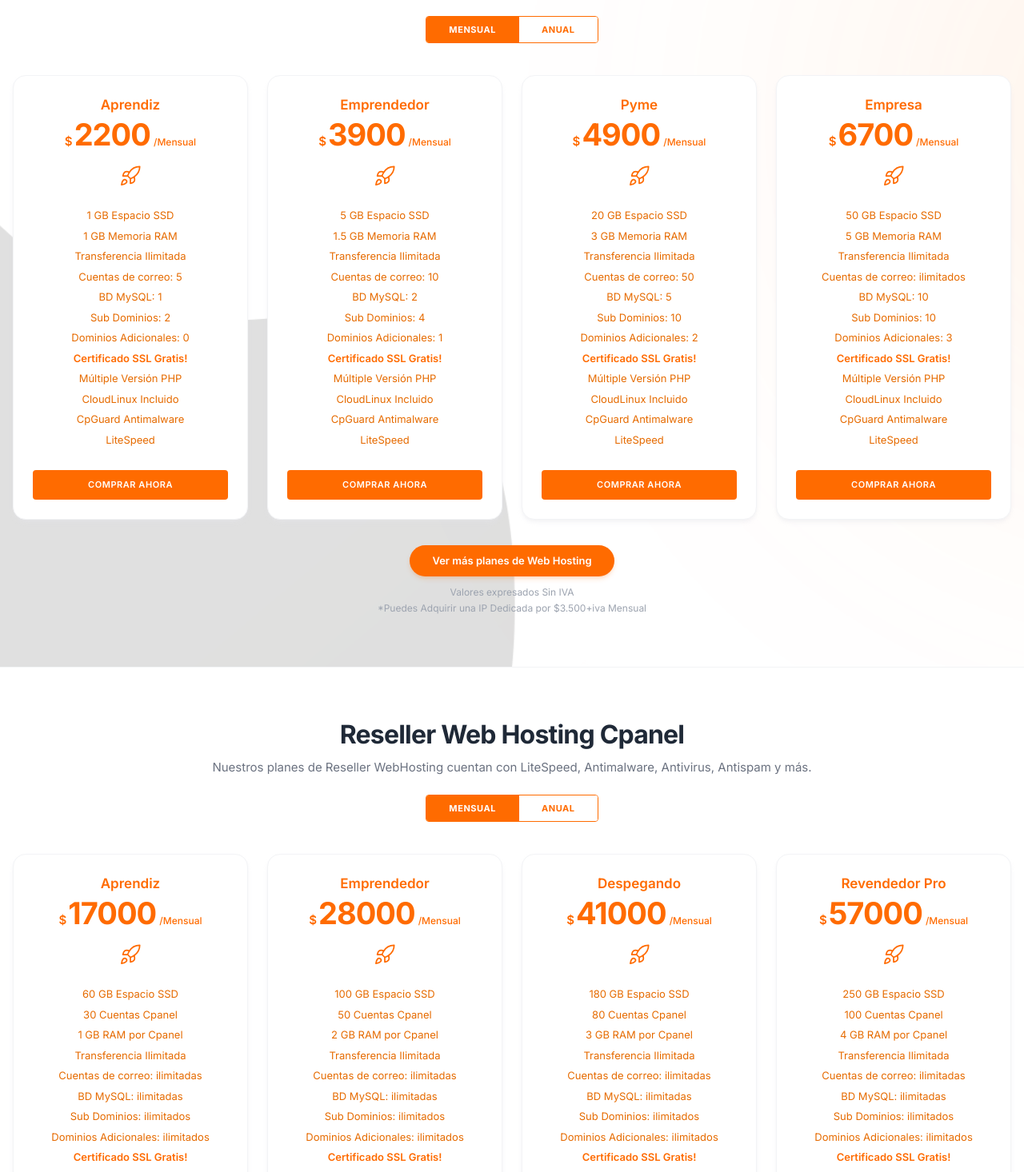
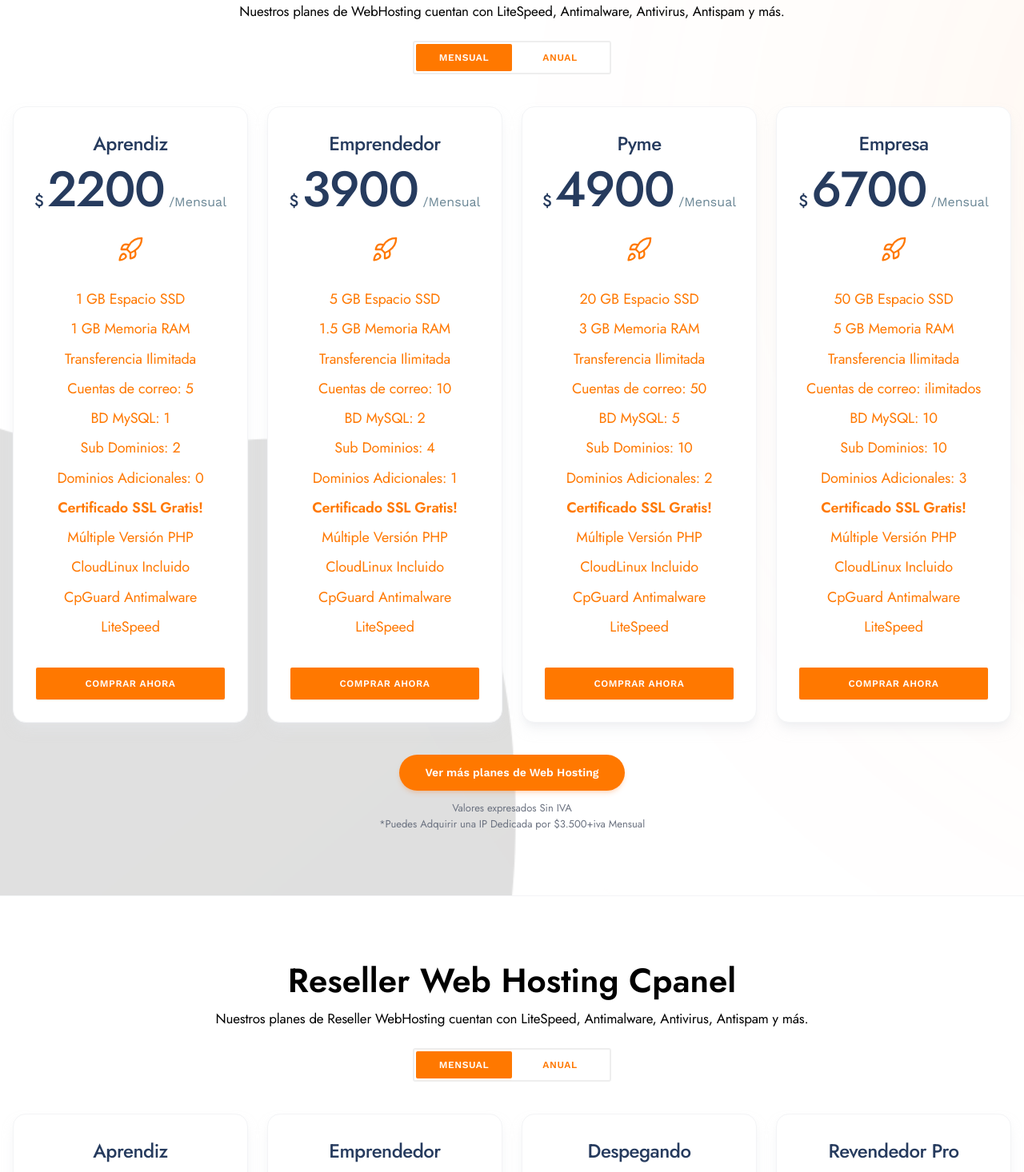
Before and after one commit to MajajiCL/oneservidores-web, a Next.js app: page / in a window 1280 px wide. Shown: the part 880-2346 px from the top of the page at 80% size. Built offline with nearby package versions, Linux system fonts and the light colour scheme.

Commit message:
Apply true authentic Elementor typography: Jost and Work Sans with exact color #263B5E and sizing

```diff
--- a/app/globals.css
+++ b/app/globals.css
@@ -1,12 +1,13 @@
-@import url("https://fonts.googleapis.com/css2?family=Inter:wght@300;400;500;600;700;800;900&family=Montserrat:wght@400;500;600;700;800;900&family=Roboto:wght@400;500;700&display=swap");
+@import url("https://fonts.googleapis.com/css2?family=Jost:ital,wght@0,300;0,400;0,500;0,600;0,700;0,800;0,900;1,400;1,600&family=Work+Sans:wght@400;500;600;700&display=swap");
 
 @tailwind base;
 @tailwind components;
 @tailwind utilities;
 
 :root {
-  --color-brand: #FF6B00;
-  --color-brand-hover: #E66000;
+  --color-brand: #FF7800;
+  --color-brand-hover: #E66B00;
+  --color-navy: #263B5E;
 }
 
 html {
@@ -16,20 +17,21 @@ html {
 html, body {
   background: #ffffff;
   color: #333333;
-  font-family: 'Inter', -apple-system, BlinkMacSystemFont, "Segoe UI", Roboto, sans-serif;
+  font-family: 'Jost', sans-serif;
   -webkit-font-smoothing: antialiased;
   text-rendering: optimizeLegibility;
-  font-size: 16px;
-  line-height: 1.5;
 }
 
 h1, h2, h3, h4, h5, h6 {
-  font-family: 'Inter', sans-serif;
-  color: #111827;
+  font-family: 'Jost', sans-serif;
+}
+
+.font-work-sans {
+  font-family: 'Work Sans', sans-serif;
 }
 
 ::selection {
-  background: #FF6B00;
+  background: #FF7800;
   color: #ffffff;
 }
 
@@ -45,5 +47,5 @@ h1, h2, h3, h4, h5, h6 {
   border-radius: 6px;
 }
 ::-webkit-scrollbar-thumb:hover {
-  background: #FF6B00;
+  background: #FF7800;
 }
--- a/components/home/hosting-pricing.tsx
+++ b/components/home/hosting-pricing.tsx
@@ -74,7 +74,7 @@ export function HostingPricing() {
   const [billing, setBilling] = useState<"monthly" | "annual">("monthly");
 
   return (
-    <section id="planes-hosting" className="relative py-16 bg-white overflow-hidden border-b border-gray-100">
+    <section id="planes-hosting" className="relative py-20 bg-white overflow-hidden border-b border-gray-100">
       {/* Background overlay idéntico al de Hostiko Elementor original */}
       <div className="absolute inset-0 z-0 pointer-events-none opacity-40">
         <Image
@@ -86,25 +86,25 @@ export function HostingPricing() {
       </div>
 
       <div className="container relative z-10">
-        {/* Section Header con tamaños idénticos a Elementor (h2: 32px) */}
-        <div className="text-center max-w-3xl mx-auto space-y-2.5 mb-10">
-          <h2 className="text-[32px] font-bold text-[#1f2937] tracking-tight leading-tight">
+        {/* Section Header con medidas y fuentes originales exactas: Jost 42px font-weight 600 color #000000 */}
+        <div className="text-center max-w-3xl mx-auto space-y-2 mb-10">
+          <h2 className="text-[42px] font-semibold text-black tracking-normal leading-tight font-['Jost']">
             Web Hosting Cpanel
           </h2>
-          <p className="text-[15px] text-gray-500 font-normal">
+          <p className="text-[17px] text-black font-normal tracking-[-0.2px] font-['Jost']">
             Nuestros planes de WebHosting cuentan con LiteSpeed, Antimalware, Antivirus, Antispam y más.
           </p>
 
-          {/* Authentic Switcher [MENSUAL] [ANUAL] */}
-          <div className="pt-3 flex items-center justify-center">
-            <div className="inline-flex rounded border border-[#FF6B00] overflow-hidden shadow-xs">
+          {/* Authentic Switcher [MENSUAL] [ANUAL]: Work Sans 12px font-weight 600 uppercase */}
+          <div className="pt-4 flex items-center justify-center">
+            <div className="inline-flex rounded-[3px] border-2 border-[#eee] bg-white overflow-hidden p-0.5">
               <button
                 type="button"
                 onClick={() => setBilling("monthly")}
-                className={`px-7 py-2 text-[11px] font-bold uppercase tracking-wider transition-all ${
+                className={`w-[120px] py-2 text-[12px] font-semibold uppercase tracking-wider font-work-sans transition-all rounded-[2px] ${
                   billing === "monthly"
-                    ? "bg-[#FF6B00] text-white"
-                    : "bg-white text-[#FF6B00] hover:bg-orange-50"
+                    ? "bg-[#FF7800] text-white"
+                    : "bg-white text-[#FF7800] hover:bg-orange-50/50"
                 }`}
               >
                 MENSUAL
@@ -112,10 +112,10 @@ export function HostingPricing() {
               <button
                 type="button"
                 onClick={() => setBilling("annual")}
-                className={`px-7 py-2 text-[11px] font-bold uppercase tracking-wider transition-all border-l border-[#FF6B00] ${
+                className={`w-[120px] py-2 text-[12px] font-semibold uppercase tracking-wider font-work-sans transition-all rounded-[2px] ${
                   billing === "annual"
-                    ? "bg-[#FF6B00] text-white"
-                    : "bg-white text-[#FF6B00] hover:bg-orange-50"
+                    ? "bg-[#FF7800] text-white"
+                    : "bg-white text-[#FF7800] hover:bg-orange-50/50"
                 }`}
               >
                 ANUAL
@@ -124,7 +124,13 @@ export function HostingPricing() {
           </div>
         </div>
 
-        {/* 4 Cards Grid con tamaños y tipografía exactos */}
+        {/* 4 Cards Grid con las especificaciones exactas:
+            h4: Jost 24px, weight 500, color #263B5E
+            p-price: Jost 62px, weight 500, color #263B5E
+            cal-name: Work Sans 16px, color #6A8695
+            p-list li: Jost 18px, letter-spacing -0.2px, color #FF7800
+            pricing-btn: Work Sans 12px, weight 600, uppercase, height 40px, rounded 2px
+        */}
         <div className="grid sm:grid-cols-2 lg:grid-cols-4 gap-6 items-stretch">
           {plans.map((p) => {
             const price = billing === "monthly" ? p.monthlyPrice : p.annualPrice;
@@ -133,34 +139,34 @@ export function HostingPricing() {
             return (
               <div
                 key={p.name}
-                className="bg-white rounded-2xl p-6 shadow-md shadow-gray-200/40 border border-gray-100 flex flex-col justify-between hover:shadow-xl transition-shadow text-center"
+                className="bg-white rounded-2xl p-7 shadow-lg shadow-gray-200/50 border border-gray-100 flex flex-col justify-between hover:shadow-2xl transition-shadow text-center"
               >
                 <div>
-                  {/* Plan Name */}
-                  <h3 className="text-[17px] font-semibold text-[#FF6B00] mb-1">
+                  {/* Plan Name: Jost 24px #263B5E */}
+                  <h4 className="text-[24px] font-medium text-[#263B5E] tracking-[-0.5px] font-['Jost'] mb-2">
                     {p.name}
-                  </h3>
+                  </h4>
 
-                  {/* Price exacto: 38px, no 60px */}
-                  <div className="flex items-baseline justify-center text-[#FF6B00] mb-3">
-                    <span className="text-[15px] font-semibold mr-0.5">$</span>
-                    <span className="text-[38px] font-bold tracking-tight leading-none">
+                  {/* Price: Currency $ + Jost 62px #263B5E + Work Sans 16px #6A8695 */}
+                  <div className="flex items-baseline justify-center mb-5">
+                    <span className="text-[20px] font-medium text-[#263B5E] mr-1">$</span>
+                    <span className="text-[62px] font-medium tracking-tight leading-none text-[#263B5E] font-['Jost']">
                       {price}
                     </span>
-                    <span className="text-[12px] font-medium ml-1 text-[#FF6B00]">
+                    <span className="text-[16px] font-normal text-[#6A8695] font-work-sans ml-1.5">
                       {period}
                     </span>
                   </div>
 
                   {/* Rocket Icon Original */}
-                  <div className="flex justify-center mb-5">
-                    <div className="h-10 w-10 flex items-center justify-center text-[#FF6B00]">
-                      <Rocket size={28} className="stroke-[1.5]" />
+                  <div className="flex justify-center mb-6">
+                    <div className="h-12 w-12 flex items-center justify-center text-[#FF7800]">
+                      <Rocket size={34} className="stroke-[1.6]" />
                     </div>
                   </div>
 
-                  {/* Lista de características: 13px con interlineado natural */}
-                  <ul className="space-y-1.5 text-[13px] font-normal text-[#E66B00] pb-5 leading-normal">
+                  {/* Lista de características: Jost 18px, letter-spacing -0.2px, color #FF7800 */}
+                  <ul className="space-y-2 text-[18px] font-normal text-[#FF7800] tracking-[-0.2px] font-['Jost'] pb-7 leading-relaxed">
                     <li>{p.ssd}</li>
                     <li>{p.ram}</li>
                     <li>{p.traffic}</li>
@@ -168,7 +174,7 @@ export function HostingPricing() {
                     <li>{p.mysql}</li>
                     <li>{p.subdomains}</li>
                     <li>{p.extraDomains}</li>
-                    <li className="font-semibold text-[#FF6B00]">Certificado SSL Gratis!</li>
+                    <li className="font-semibold">Certificado SSL Gratis!</li>
                     <li>Múltiple Versión PHP</li>
                     <li>CloudLinux Incluido</li>
                     <li>CpGuard Antimalware</li>
@@ -176,13 +182,13 @@ export function HostingPricing() {
                   </ul>
                 </div>
 
-                {/* Comprar Ahora */}
+                {/* Comprar Ahora: Work Sans 12px font-weight 600 uppercase */}
                 <div className="pt-2">
                   <a
                     href="https://portal.oneservidores.com/clientarea.php"
                     target="_blank"
                     rel="noopener noreferrer"
-                    className="w-full py-2.5 rounded bg-[#FF6B00] hover:bg-[#E66000] text-white font-semibold text-[11px] uppercase tracking-wider block transition shadow-xs"
+                    className="w-full h-[40px] flex items-center justify-center rounded-[2px] bg-[#FF7800] hover:bg-[#E66B00] text-white font-semibold text-[12px] uppercase tracking-wider font-work-sans transition shadow-sm"
                   >
                     COMPRAR AHORA
                   </a>
@@ -193,14 +199,14 @@ export function HostingPricing() {
         </div>
 
         {/* Botón inferior "Ver más planes de Web Hosting" */}
-        <div className="pt-8 flex flex-col items-center justify-center space-y-2.5">
+        <div className="pt-10 flex flex-col items-center justify-center space-y-3">
           <Link
             href="/hosting"
-            className="px-7 py-2.5 rounded-full bg-[#FF6B00] hover:bg-[#E66000] text-white font-semibold text-[13px] transition shadow-md shadow-orange-500/20"
+            className="px-8 py-3 rounded-full bg-[#FF7800] hover:bg-[#E66B00] text-white font-semibold text-[14px] font-work-sans transition shadow-md shadow-orange-500/20"
           >
             Ver más planes de Web Hosting
           </Link>
-          <div className="text-[12px] text-gray-400 text-center leading-relaxed">
+          <div className="text-[13px] text-gray-500 text-center font-['Jost']">
             Valores expresados Sin IVA<br />
             *Puedes Adquirir una IP Dedicada por $3.500+iva Mensual
           </div>
--- a/components/home/reseller-pricing.tsx
+++ b/components/home/reseller-pricing.tsx
@@ -54,27 +54,27 @@ export function ResellerPricing() {
   const [billing, setBilling] = useState<"monthly" | "annual">("monthly");
 
   return (
-    <section className="relative py-16 bg-white overflow-hidden border-b border-gray-100">
+    <section className="relative py-20 bg-white overflow-hidden border-b border-gray-100">
       <div className="container relative z-10">
         {/* Section Header */}
-        <div className="text-center max-w-3xl mx-auto space-y-2.5 mb-10">
-          <h2 className="text-[32px] font-bold text-[#1f2937] tracking-tight leading-tight">
+        <div className="text-center max-w-3xl mx-auto space-y-2 mb-10">
+          <h2 className="text-[42px] font-semibold text-black tracking-normal leading-tight font-['Jost']">
             Reseller Web Hosting Cpanel
           </h2>
-          <p className="text-[15px] text-gray-500 font-normal">
+          <p className="text-[17px] text-black font-normal tracking-[-0.2px] font-['Jost']">
             Nuestros planes de Reseller WebHosting cuentan con LiteSpeed, Antimalware, Antivirus, Antispam y más.
           </p>
 
           {/* Switcher [MENSUAL] [ANUAL] */}
-          <div className="pt-3 flex items-center justify-center">
-            <div className="inline-flex rounded border border-[#FF6B00] overflow-hidden shadow-xs">
+          <div className="pt-4 flex items-center justify-center">
+            <div className="inline-flex rounded-[3px] border-2 border-[#eee] bg-white overflow-hidden p-0.5">
               <button
                 type="button"
                 onClick={() => setBilling("monthly")}
-                className={`px-7 py-2 text-[11px] font-bold uppercase tracking-wider transition-all ${
+                className={`w-[120px] py-2 text-[12px] font-semibold uppercase tracking-wider font-work-sans transition-all rounded-[2px] ${
                   billing === "monthly"
-                    ? "bg-[#FF6B00] text-white"
-                    : "bg-white text-[#FF6B00] hover:bg-orange-50"
+                    ? "bg-[#FF7800] text-white"
+                    : "bg-white text-[#FF7800] hover:bg-orange-50/50"
                 }`}
               >
                 MENSUAL
@@ -82,10 +82,10 @@ export function ResellerPricing() {
               <button
                 type="button"
                 onClick={() => setBilling("annual")}
-                className={`px-7 py-2 text-[11px] font-bold uppercase tracking-wider transition-all border-l border-[#FF6B00] ${
+                className={`w-[120px] py-2 text-[12px] font-semibold uppercase tracking-wider font-work-sans transition-all rounded-[2px] ${
                   billing === "annual"
-                    ? "bg-[#FF6B00] text-white"
-                    : "bg-white text-[#FF6B00] hover:bg-orange-50"
+                    ? "bg-[#FF7800] text-white"
+                    : "bg-white text-[#FF7800] hover:bg-orange-50/50"
                 }`}
               >
                 ANUAL
@@ -94,7 +94,7 @@ export function ResellerPricing() {
           </div>
         </div>
 
-        {/* 4 Cards Grid con proporciones exactas */}
+        {/* 4 Cards Grid */}
         <div className="grid sm:grid-cols-2 lg:grid-cols-4 gap-6 items-stretch">
           {resellerPlans.map((p) => {
             const price = billing === "monthly" ? p.monthlyPrice : p.annualPrice;
@@ -103,30 +103,30 @@ export function ResellerPricing() {
             return (
               <div
                 key={p.name}
-                className="bg-white rounded-2xl p-6 shadow-md shadow-gray-200/40 border border-gray-100 flex flex-col justify-between hover:shadow-xl transition-shadow text-center"
+                className="bg-white rounded-2xl p-7 shadow-lg shadow-gray-200/50 border border-gray-100 flex flex-col justify-between hover:shadow-2xl transition-shadow text-center"
               >
                 <div>
-                  <h3 className="text-[17px] font-semibold text-[#FF6B00] mb-1">
+                  <h4 className="text-[24px] font-medium text-[#263B5E] tracking-[-0.5px] font-['Jost'] mb-2">
                     {p.name}
-                  </h3>
+                  </h4>
 
-                  <div className="flex items-baseline justify-center text-[#FF6B00] mb-3">
-                    <span className="text-[15px] font-semibold mr-0.5">$</span>
-                    <span className="text-[38px] font-bold tracking-tight leading-none">
+                  <div className="flex items-baseline justify-center mb-5">
+                    <span className="text-[20px] font-medium text-[#263B5E] mr-1">$</span>
+                    <span className="text-[62px] font-medium tracking-tight leading-none text-[#263B5E] font-['Jost']">
                       {price}
                     </span>
-                    <span className="text-[12px] font-medium ml-1 text-[#FF6B00]">
+                    <span className="text-[16px] font-normal text-[#6A8695] font-work-sans ml-1.5">
                       {period}
                     </span>
                   </div>
 
-                  <div className="flex justify-center mb-5">
-                    <div className="h-10 w-10 flex items-center justify-center text-[#FF6B00]">
-                      <Rocket size={28} className="stroke-[1.5]" />
+                  <div className="flex justify-center mb-6">
+                    <div className="h-12 w-12 flex items-center justify-center text-[#FF7800]">
+                      <Rocket size={34} className="stroke-[1.6]" />
                     </div>
                   </div>
 
-                  <ul className="space-y-1.5 text-[13px] font-normal text-[#E66B00] pb-5 leading-normal">
+                  <ul className="space-y-2 text-[18px] font-normal text-[#FF7800] tracking-[-0.2px] font-['Jost'] pb-7 leading-relaxed">
                     <li>{p.ssd}</li>
                     <li>{p.cpanelAccounts}</li>
                     <li>{p.ramPerAccount}</li>
@@ -135,7 +135,7 @@ export function ResellerPricing() {
                     <li>BD MySQL: ilimitadas</li>
                     <li>Sub Dominios: ilimitados</li>
                     <li>Dominios Adicionales: ilimitados</li>
-                    <li className="font-semibold text-[#FF6B00]">Certificado SSL Gratis!</li>
+                    <li className="font-semibold">Certificado SSL Gratis!</li>
                     <li>Múltiple Versión PHP</li>
                     <li>CloudLinux Incluido</li>
                     <li>CpGuard Antimalware</li>
@@ -148,7 +148,7 @@ export function ResellerPricing() {
                     href="https://portal.oneservidores.com/clientarea.php"
                     target="_blank"
                     rel="noopener noreferrer"
-                    className="w-full py-2.5 rounded bg-[#FF6B00] hover:bg-[#E66000] text-white font-semibold text-[11px] uppercase tracking-wider block transition shadow-xs"
+                    className="w-full h-[40px] flex items-center justify-center rounded-[2px] bg-[#FF7800] hover:bg-[#E66B00] text-white font-semibold text-[12px] uppercase tracking-wider font-work-sans transition shadow-sm"
                   >
                     COMPRAR AHORA
                   </a>
@@ -158,7 +158,7 @@ export function ResellerPricing() {
           })}
         </div>
 
-        <div className="pt-8 text-center text-[12px] text-gray-400 leading-relaxed">
+        <div className="pt-10 text-center text-[13px] text-gray-500 font-['Jost']">
           Valores expresados Sin IVA<br />
           *Puedes Adquirir una IP Dedicada por $3.500+iva Mensual
         </div>
```
Also changed, not shown: components/home/vps-featured.tsx (+57 -57 lines).
